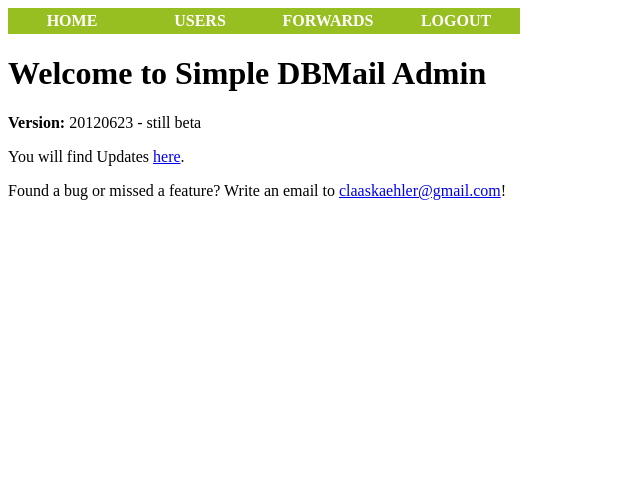
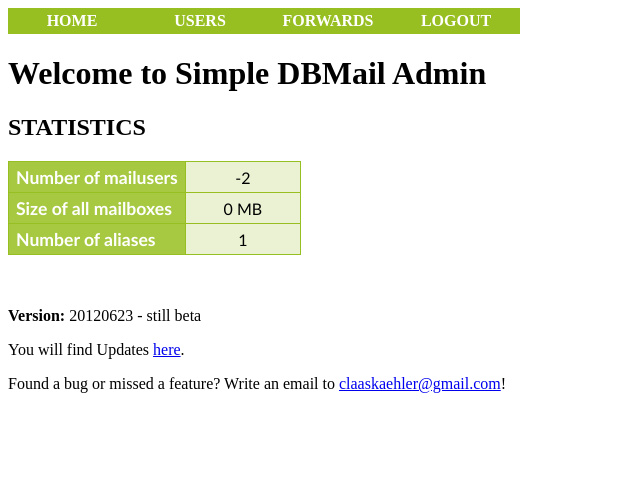
Before and after one commit to TheDreamer/simple-dbmail-admin, a PHP site: page / in a window 1280 px wide. Shown: the top 495 px of the page, without its empty margins (0-640 px from the left). Run offline with PHP 8.4, Linux system fonts and the light colour scheme; the visitor is signed in with stand-in values (Sample User, id 1); tables that the repository leaves empty or names only in its code hold one stand-in row (values such as "Sample post"); some libraries are stand-ins or nearby versions.

Commit message:
- Bugfixes  - AJAX for editing an user  - Statistics-section at the hompage

```diff
--- a/css/style.css
+++ b/css/style.css
@@ -97,6 +97,34 @@ text-transform:uppercase;
 background-color:#7A991A;
 }
 
+/* Statistic table at the homepage */
+#statistics
+{
+	font-family:"Trebuchet MS", Arial, Helvetica, sans-serif;
+	border-collapse:collapse;
+}
+#statistics td, #statistics th
+{
+	font-size:1em;
+	border:1px solid #98bf21;
+	padding:3px 7px 2px 7px;
+}
+#statistics th
+{
+	font-size:1.1em;
+	text-align:left;
+	padding-top:5px;
+	padding-bottom:4px;
+	background-color:#A7C942;
+	color:#ffffff;
+}
+#statistics td
+{
+	color:#000000;
+	background-color:#EAF2D3;
+	width:100px;
+	text-align:center;
+}
 
 #users
 {
--- a/db_connection.php
+++ b/db_connection.php
@@ -10,12 +10,10 @@
 			$user = MYSQL_LOGIN;
 			$pass = MYSQL_PASSWORD;
 
-			$DBH = new PDO("mysql:
-					host=$host;
-					dbname=$dbname", $user, $pass);
+			$DBH = new PDO("mysql:host=$host;port=$port;dbname=$dbname", $user, $pass);
 		} elseif (DATABASE_TYPE == 'sqlite') {
 			# SQLite Database
-			echo 'SQLite is not implemented yet!';
+			exit ('SQLite is not implemented yet!');
 			//$DBH = new PDO("sqlite:my/database/path/database.db");
 		} elseif (DATABASE_TYPE == 'pgsql') {
 			$host = PGSQL_HOST;
@@ -27,7 +25,7 @@
 			$DBH = new PDO("pgsql:dbname=$dbname;host=$host;port=$port", $username, $password );
 
 			} else {
-			die 'The database' + DATABASE_TYPE + 'is not supported!';
+			exit ('The database'. DATABASE_TYPE .'is not supported!');
 		}
 	}
 	catch(PDOException $e) {
--- a/del_forward.php
+++ b/del_forward.php
@@ -15,7 +15,7 @@
 	$STH->execute();
 	echo "Forward/Alias deleted!";
  } catch (PDOException $e){
-	echo "Can not do that: " + $e->getMessage();
+	echo "Can not do that: " . $e->getMessage();
  }
 
 ?>
--- a/forwards.php
+++ b/forwards.php
@@ -72,7 +72,7 @@
 		xmlhttp.send(params);
 	}
 	</script>
-	<!-- AJAX-Script for deleting a Forward -->
+	<!-- AJAX-Script for deleting a forward -->
 	<script type="text/javascript">
 	function delForward(alias_idnr)
 	{
--- a/index.php
+++ b/index.php
@@ -8,11 +8,46 @@
  <body>
 
  <?php include('menu.php'); ?>
+ <?php include('db_connection.php'); ?>
 
  <div id="content_container">
 
   <h1>Welcome to <b>Simple DBMail Admin</b></h1>
 
+
+<h2>Statistics</h2>
+<table id='statistics'>
+ <?php
+
+ 	try {
+ 		$STH1 = $DBH->prepare('SELECT SUM(curmail_size) AS mboxes_size, COUNT(user_idnr) as nr_users FROM dbmail_users');
+ 		$STH1->execute();
+ 		$STH1->setFetchMode(PDO::FETCH_ASSOC);
+
+ 		while ($row = $STH1->fetch()) {
+
+	 		// calculating a human readable number for the mailbox size
+ 			$mboxes_size = round($row['mboxes_size'] / 1048576, 2);
+
+		    echo "<tr> <th>Number of mailusers</th> <td>". ($row['nr_users'] - 3) ."</td></tr>";
+			echo "<tr> <th>Size of all mailboxes</th> <td>". $mboxes_size ." MB</td></tr>";
+
+		}
+
+		$STH2 = $DBH->prepare('SELECT COUNT(alias_idnr) AS nr_aliases FROM dbmail_aliases');
+		$STH2->execute();
+		$STH2->setFetchMode(PDO::FETCH_ASSOC);
+		while ($row = $STH2->fetch()) {
+			echo "<tr> <th>Number of aliases</th> <td> ".$row['nr_aliases']." </td> </tr>";
+		}
+ 	} catch (PDOException $e){
+		echo "Can not do that: " + $e->getMessage();
+ 	}
+?>
+</table>
+
+
+<br></br>
 
 <p><b>Version: </b>20120623 - still beta</p>
 <p>You will find Updates <a href='http://code.google.com/p/simple-dbmail-admin/'>here</a>.</p>
--- a/list_aliases.php
+++ b/list_aliases.php
@@ -23,7 +23,7 @@ try {
 	$numberEntries = $STH->rowCount();
 	echo "<p>Number of Aliases: $numberEntries </p>";
 } catch (PDOException $e){
-	echo "Can not do that: " + $e->getMessage();
+	echo "Can not do that: " . $e->getMessage();
 }
 
 
--- a/new_forward_save.php
+++ b/new_forward_save.php
@@ -17,7 +17,7 @@
  	echo "New forward/alias added! ".$_POST['alias']." -> ".$_POST['deliver_to'];
 
  	} catch (PDOException $e){
- 		echo "Can not do that: " + $e->getMessage();
+ 		echo "Can not do that: " . $e->getMessage();
  	}
 ?>
 </body>
--- a/new_user_save.php
+++ b/new_user_save.php
@@ -24,7 +24,7 @@
 
 		echo "User created! <a href='users.php'>back</a>";
 	} catch (PDOException $e){
-		echo "Can not do that: " + $e->getMessage();
+		echo "Can not do that: " . $e->getMessage();
 	}
 ?>
 </body>
--- a/users.php
+++ b/users.php
@@ -45,7 +45,7 @@
 		$numberEntries = $STH->rowCount();
 		echo "<p>Number of users: $numberEntries </p>";
 	} catch (PDOException $e){
-		echo "Can not do that: " + $e->getMessage();
+		echo "Can not do that: " . $e->getMessage();
 	}
 
 	?>
```
Also changed, not shown: del_user.php (+15 -4 lines), edit_user.php (+42 -7 lines), edit_user_save.php (+8 -4 lines), 2 other files.
